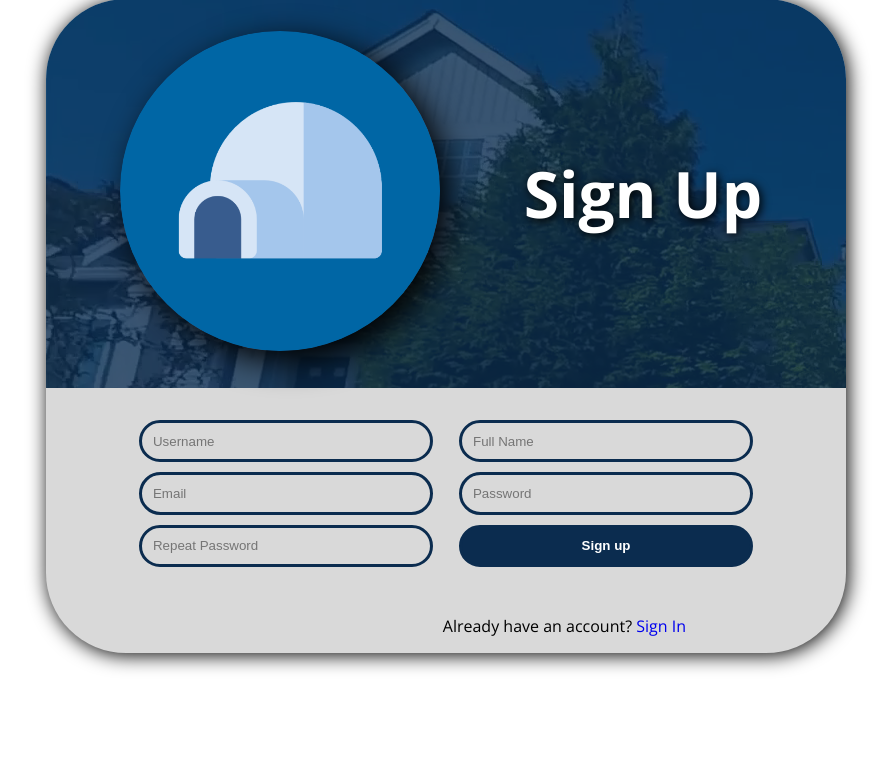
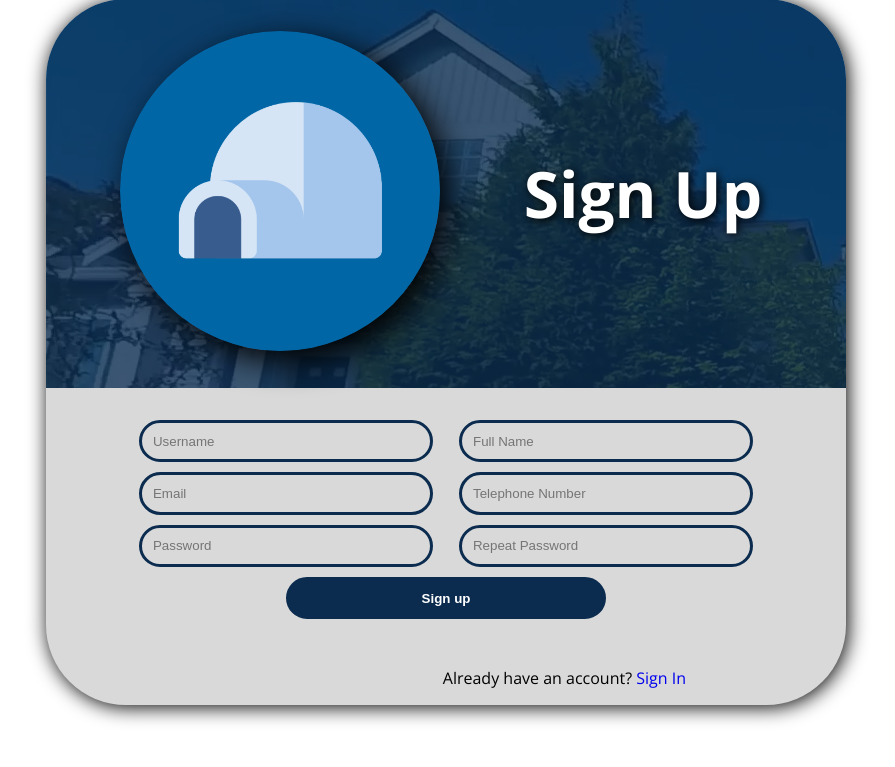
Before and after one commit to jmscrodrigues/feup-ltw-proj, a PHP site: page /pages/sign_up.php in a window 1280 px wide. Shown: the part 33-800 px from the top of the page, without its empty margins (194-1089 px from the left). Run offline with PHP 8.4, Linux system fonts and the light colour scheme; some libraries are stand-ins or nearby versions.

Commit message:
Sign in form + phone number

```diff
--- a/css/style.css
+++ b/css/style.css
@@ -588,7 +588,7 @@ section.range-slider input[type=range]::-moz-focus-outer {
 .profile-area-submit-button {
     grid-column-start: start;
     grid-column-end: end;
-    margin: 0em 25%;
+    margin: 0em 25% !important;
 }
 
 .profile-area-submit-button-2 {
--- a/pages/user_area_form.php
+++ b/pages/user_area_form.php
@@ -8,7 +8,7 @@
   $userId = get_user_id();
   // if not, redirect to sign in page
   if ($username == null)
-    //die(header('Location: sign_in.php'));
+    die(header('Location: sign_in.php'));
 
   draw_header_alternative($username);
   draw_user_form($userId);
--- a/pages/user_area_houses.php
+++ b/pages/user_area_houses.php
@@ -8,7 +8,7 @@
   $userId = get_user_id();
   // if not, redirect to sign in page
   if ($username == null)
-    //die(header('Location: sign_in.php'));
+    die(header('Location: sign_in.php'));
 
   draw_header_alternative($username);
   draw_user_houses($userId);
--- a/templates/authentication.php
+++ b/templates/authentication.php
@@ -46,9 +46,10 @@
         <input class="input-form" type="text" name="username" required="required" placeholder="Username">
         <input class="input-form" type="text" name="name" required="required" placeholder="Full Name">
         <input class="input-form" type="email" name="email" required="required" placeholder="Email">
+        <input class="input-form" type="tel" pattern="[0-9]{9}" name="phonenumber" required="required" placeholder="Telephone Number">
         <input class="input-form" type="password" name="password" required="required" placeholder="Password">
         <input class="input-form" type="password" name="repeatpassword" required="required" placeholder="Repeat Password">
-        <input class="blue-filled-rounded-button" type="submit" value="Sign up">
+        <input class="profile-area-submit-button blue-filled-rounded-button" type="submit" value="Sign up">
       </form>
       <footer>
         <p>Already have an account? <a href="sign_in.php">Sign In</a></p>
--- a/templates/user.php
+++ b/templates/user.php
@@ -32,7 +32,7 @@
       </form>
       <form class="profile-area-form" action="" method="POST">
         <input class="input-form" type="email" name="email" required="required" placeholder="john.doe@whatever.com">
-        <input class="input-form" type="text" name="last-name" required="required" placeholder="(424) 827-0389">
+        <input class="input-form" type="tel" name="phonenumber" required="required" placeholder="827-0389-987">
         <input class="profile-area-submit-button blue-filled-rounded-button" type="submit" value="Update Contacts">
       </form>
       <form class="profile-area-form" action="" method="POST">
```
